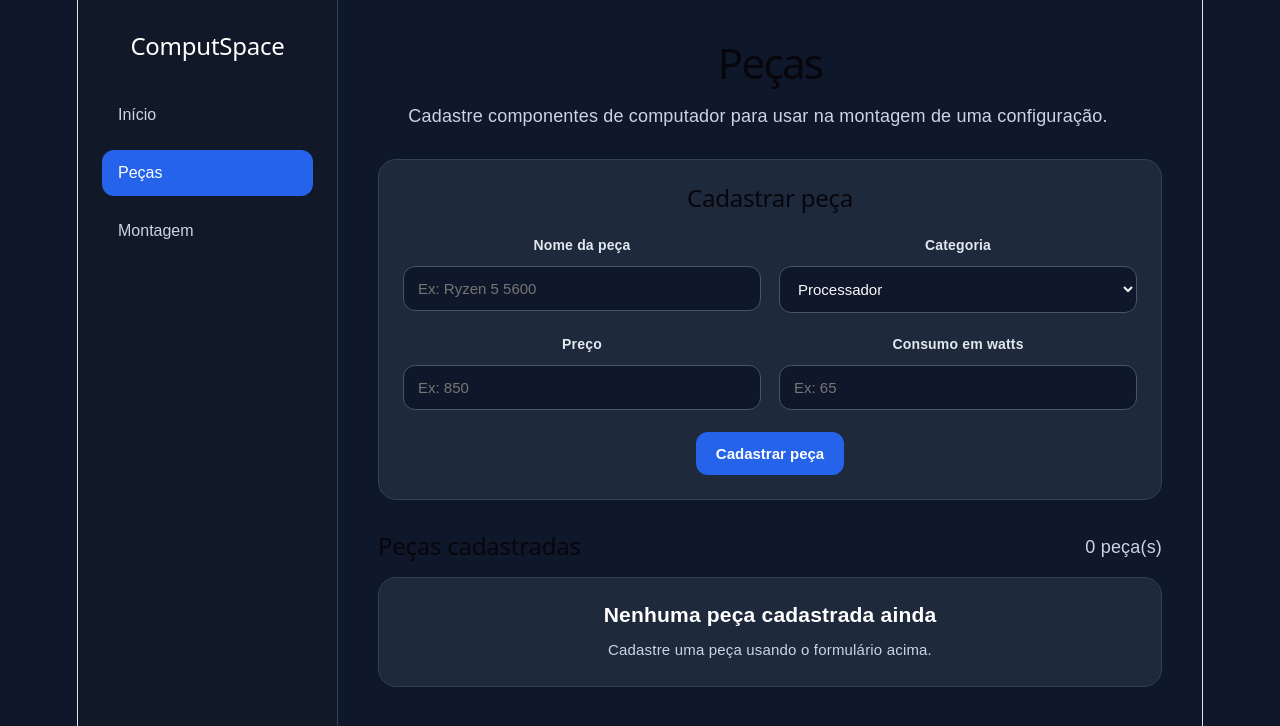
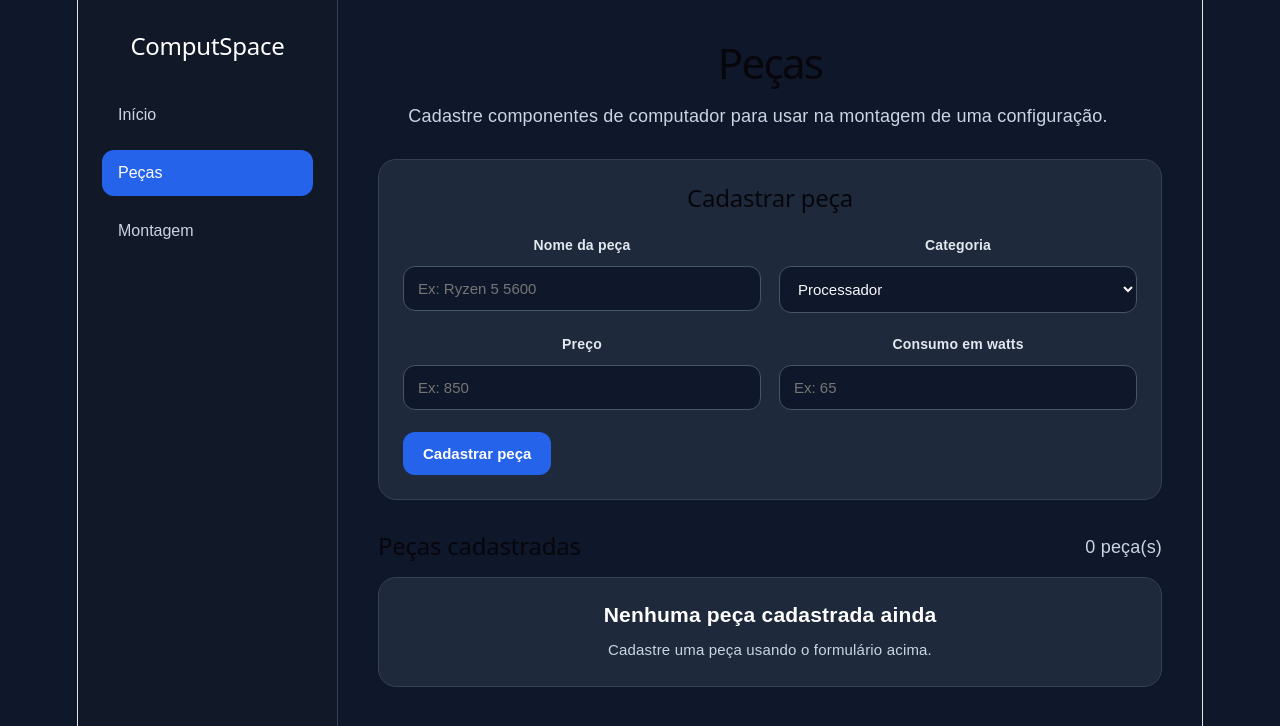
Before and after one commit to GabehEPW/Projeto_de_Programacao_Web, a React (Vite) app in the folder segundobi/ComputSpace/codigo-fonte/: page / in a window 1280 px wide. Both pictures are taken after a click on the button "Peças". Shown: the top 726 px of the page. Built offline with nearby package versions, Linux system fonts and the light colour scheme.

Commit message:
Implementação da edição e exclusão de peças

```diff
--- a/segundobi/ComputSpace/codigo-fonte/src/App.css
+++ b/segundobi/ComputSpace/codigo-fonte/src/App.css
@@ -245,3 +245,38 @@ tr:last-child td {
     grid-template-columns: 1fr;
   }
 }
+
+.form-actions {
+  display: flex;
+  gap: 12px;
+  flex-wrap: wrap;
+}
+
+.secondary-button {
+  padding: 13px 20px;
+  border-radius: 12px;
+  background: transparent;
+  color: #f8fafc;
+  border: 1px solid #475569;
+  font-size: 15px;
+  font-weight: bold;
+}
+
+.table-actions {
+  display: flex;
+  gap: 8px;
+  flex-wrap: wrap;
+}
+
+.table-actions button {
+  padding: 8px 12px;
+  border-radius: 10px;
+  background: #334155;
+  color: #ffffff;
+  font-size: 14px;
+  font-weight: bold;
+}
+
+.table-actions .danger-button {
+  background: #dc2626;
+}
--- a/segundobi/ComputSpace/codigo-fonte/src/pages/Pecas.tsx
+++ b/segundobi/ComputSpace/codigo-fonte/src/pages/Pecas.tsx
@@ -1,4 +1,5 @@
 import { useState } from 'react'
+import type { FormEvent } from 'react'
 import type { CategoriaPeca, Peca } from '../types/Peca'
 
 const categorias: CategoriaPeca[] = [
@@ -15,17 +16,51 @@ const categorias: CategoriaPeca[] = [
 
 function Pecas() {
   const [pecas, setPecas] = useState<Peca[]>([])
+  const [idPecaEditando, setIdPecaEditando] = useState<number | null>(null)
 
   const [nome, setNome] = useState('')
   const [categoria, setCategoria] = useState<CategoriaPeca>('Processador')
   const [preco, setPreco] = useState('')
   const [consumo, setConsumo] = useState('')
 
-  function cadastrarPeca(event: React.FormEvent) {
+  function limparFormulario() {
+    setNome('')
+    setCategoria('Processador')
+    setPreco('')
+    setConsumo('')
+    setIdPecaEditando(null)
+  }
+
+  function cadastrarOuEditarPeca(event: FormEvent) {
     event.preventDefault()
 
     if (!nome || !preco || !consumo) {
       alert('Preencha todos os campos obrigatórios.')
+      return
+    }
+
+    if (Number(preco) <= 0 || Number(consumo) < 0) {
+      alert('Informe valores válidos para preço e consumo.')
+      return
+    }
+
+    if (idPecaEditando) {
+      const pecasAtualizadas = pecas.map((peca) => {
+        if (peca.id === idPecaEditando) {
+          return {
+            ...peca,
+            nome,
+            categoria,
+            preco: Number(preco),
+            consumo: Number(consumo),
+          }
+        }
+
+        return peca
+      })
+
+      setPecas(pecasAtualizadas)
+      limparFormulario()
       return
     }
 
@@ -38,11 +73,30 @@ function Pecas() {
     }
 
     setPecas([...pecas, novaPeca])
+    limparFormulario()
+  }
 
-    setNome('')
-    setCategoria('Processador')
-    setPreco('')
-    setConsumo('')
+  function editarPeca(peca: Peca) {
+    setIdPecaEditando(peca.id)
+    setNome(peca.nome)
+    setCategoria(peca.categoria)
+    setPreco(String(peca.preco))
+    setConsumo(String(peca.consumo))
+  }
+
+  function excluirPeca(id: number) {
+    const confirmarExclusao = confirm('Deseja realmente excluir esta peça?')
+
+    if (!confirmarExclusao) {
+      return
+    }
+
+    const pecasFiltradas = pecas.filter((peca) => peca.id !== id)
+    setPecas(pecasFiltradas)
+
+    if (idPecaEditando === id) {
+      limparFormulario()
+    }
   }
 
   return (
@@ -53,8 +107,8 @@ function Pecas() {
         Cadastre componentes de computador para usar na montagem de uma configuração.
       </p>
 
-      <form className="form-card" onSubmit={cadastrarPeca}>
-        <h2>Cadastrar peça</h2>
+      <form className="form-card" onSubmit={cadastrarOuEditarPeca}>
+        <h2>{idPecaEditando ? 'Editar peça' : 'Cadastrar peça'}</h2>
 
         <div className="form-grid">
           <label>
@@ -102,9 +156,17 @@ function Pecas() {
           </label>
         </div>
 
-        <button type="submit" className="primary-button">
-          Cadastrar peça
-        </button>
+        <div className="form-actions">
+          <button type="submit" className="primary-button">
+            {idPecaEditando ? 'Salvar alterações' : 'Cadastrar peça'}
+          </button>
+
+          {idPecaEditando && (
+            <button type="button" className="secondary-button" onClick={limparFormulario}>
+              Cancelar edição
+            </button>
+          )}
+        </div>
       </form>
 
       <div className="list-header">
@@ -126,6 +188,7 @@ function Pecas() {
                 <th>Categoria</th>
                 <th>Preço</th>
                 <th>Consumo</th>
+                <th>Ações</th>
               </tr>
             </thead>
 
@@ -136,6 +199,21 @@ function Pecas() {
                   <td>{peca.categoria}</td>
                   <td>R$ {peca.preco.toFixed(2)}</td>
                   <td>{peca.consumo}W</td>
+                  <td>
+                    <div className="table-actions">
+                      <button type="button" onClick={() => editarPeca(peca)}>
+                        Editar
+                      </button>
+
+                      <button
+                        type="button"
+                        className="danger-button"
+                        onClick={() => excluirPeca(peca.id)}
+                      >
+                        Excluir
+                      </button>
+                    </div>
+                  </td>
                 </tr>
               ))}
             </tbody>
```
